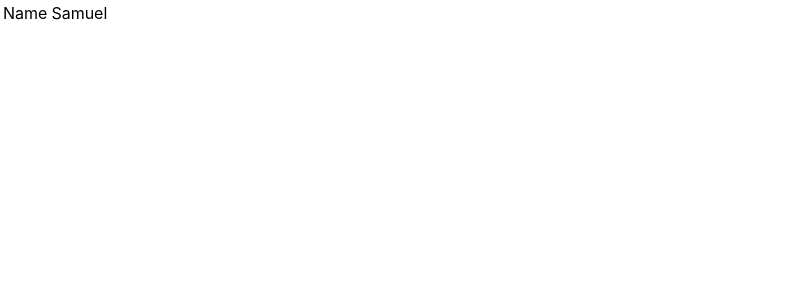
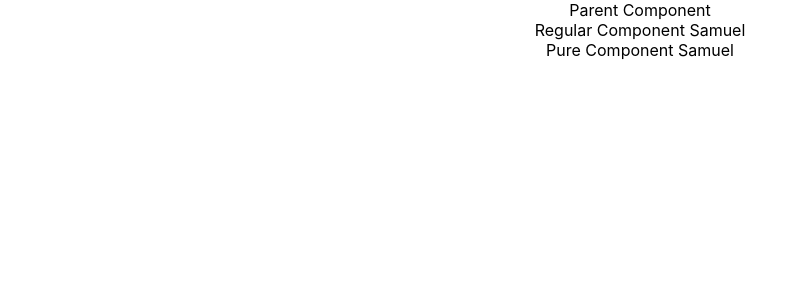
Before and after one commit to SamBobBarnes/PersonalCodingProjects, a React (Create React App) app in the folder ReactJS/hello-world/: page / in a window 1280 px wide. Shown: the top 300 px of the page, without its empty margins (0-804 px from the left). Built offline with nearby package versions, Linux system fonts and the light colour scheme.

Commit message:
React Video 26

```diff
--- a/ReactJS/hello-world/src/App.js
+++ b/ReactJS/hello-world/src/App.js
@@ -1,7 +1,7 @@
 import React, { Component } from 'react'
 import './App.css'
-import FragmentDemo from './Components/FragmentDemo'
-import Table from './Components/Table'
+import ParentComp from './Components/ParentComp'
+
 
 
 
@@ -9,8 +9,7 @@ class App extends Component {
   render() {
     return (
       <div className='App'>
-        <Table />
-        {/* <FragmentDemo /> */}
+        <ParentComp />
       </div>
     )
   }
@@ -41,10 +40,14 @@ export default App
 // import styles from './AppStyles.module.css'
 // import Form from './Components/Form'
 // import LifecycleA from './Components/LifecycleA'
+// import FragmentDemo from './Components/FragmentDemo'
+// import Table from './Components/Table'
 
 // function App() {
 //   return (
 //     <div className="App">
+//       {/* <Table /> */}
+//       {/* <FragmentDemo /> */}
 //       {/* <Form /> */}
 //       {/* <LifecycleA /> */}
 //       {/* <h1 className='error'>Error</h1>
--- /dev/null
+++ b/ReactJS/hello-world/src/Components/ParentComp.js
@@ -0,0 +1,34 @@
+import React, { Component, PureComponent } from 'react'
+import RegComp from './RegComp'
+import PureComp from './PureComp'
+
+class ParentComp extends PureComponent {
+    constructor(props) {
+        super(props)
+
+        this.state = {
+             name: 'Samuel'
+        }
+    }
+
+    componentDidMount() {
+        setInterval(() => {
+            this.setState({
+                name: 'Samuel'
+            })
+        }, 2000)
+    }
+
+    render() {
+        console.log('*************************************Parent Comp Render*************************************')
+        return (
+            <div>
+                Parent Component
+                <RegComp name={this.state.name} />
+                <PureComp name={this.state.name} />
+            </div>
+        )
+    }
+}
+
+export default ParentComp
--- /dev/null
+++ b/ReactJS/hello-world/src/Components/PureComp.js
@@ -0,0 +1,15 @@
+import React, { PureComponent } from 'react'
+
+class PureComp extends PureComponent {
+
+    render() {
+        console.log('Pure Comp Render')
+        return (
+            <div>
+                Pure Component {this.props.name}
+            </div>
+        )
+    }
+}
+
+export default PureComp
--- /dev/null
+++ b/ReactJS/hello-world/src/Components/RegComp.js
@@ -0,0 +1,15 @@
+import React, { Component } from 'react'
+
+class RegComp extends Component {
+
+    render() {
+        console.log('Regular Comp Render')
+        return (
+            <div>
+                Regular Component {this.props.name}
+            </div>
+        )
+    }
+}
+
+export default RegComp
```
